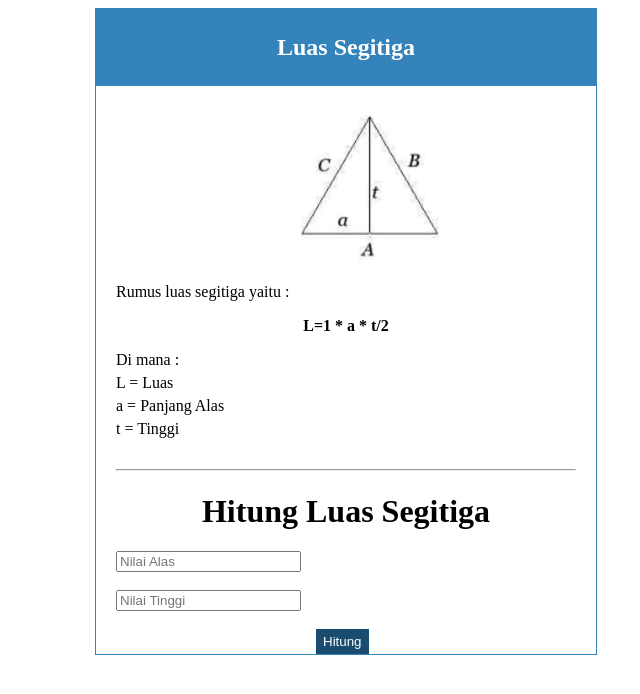
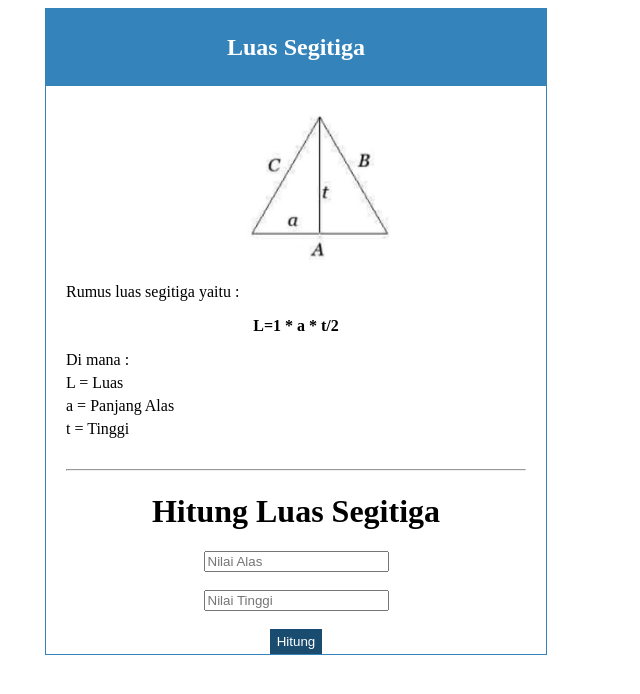
Before and after one commit to imxey/tes, a Flask app: page / in a window 1280 px wide. Shown: the top 694 px of the page, without its empty margins (363-1003 px from the left). Run offline with Flask 3, Linux system fonts and the light colour scheme.

Commit message:
perubahan style.css

```diff
--- a/static/css/style.css
+++ b/static/css/style.css
@@ -1,6 +1,6 @@
 .kotak {
     width: 500px;
-    margin-left: 450px;
+    margin-left: 400px;
     position: absolute;
     border: 1px solid #3483bb;
 
@@ -34,11 +34,14 @@ img {
     padding-right: 20px;
 }
 #hitung {
-    margin-left: 200px;
+
     background-color: #1a4c70;
     border:0;
     padding: 5px 7px 5px 7px;
     color: white;
+}
+form{
+    text-align: center;
 }
 @media(min-width:320px) and (max-width: 767px){
 .kotak {
```
